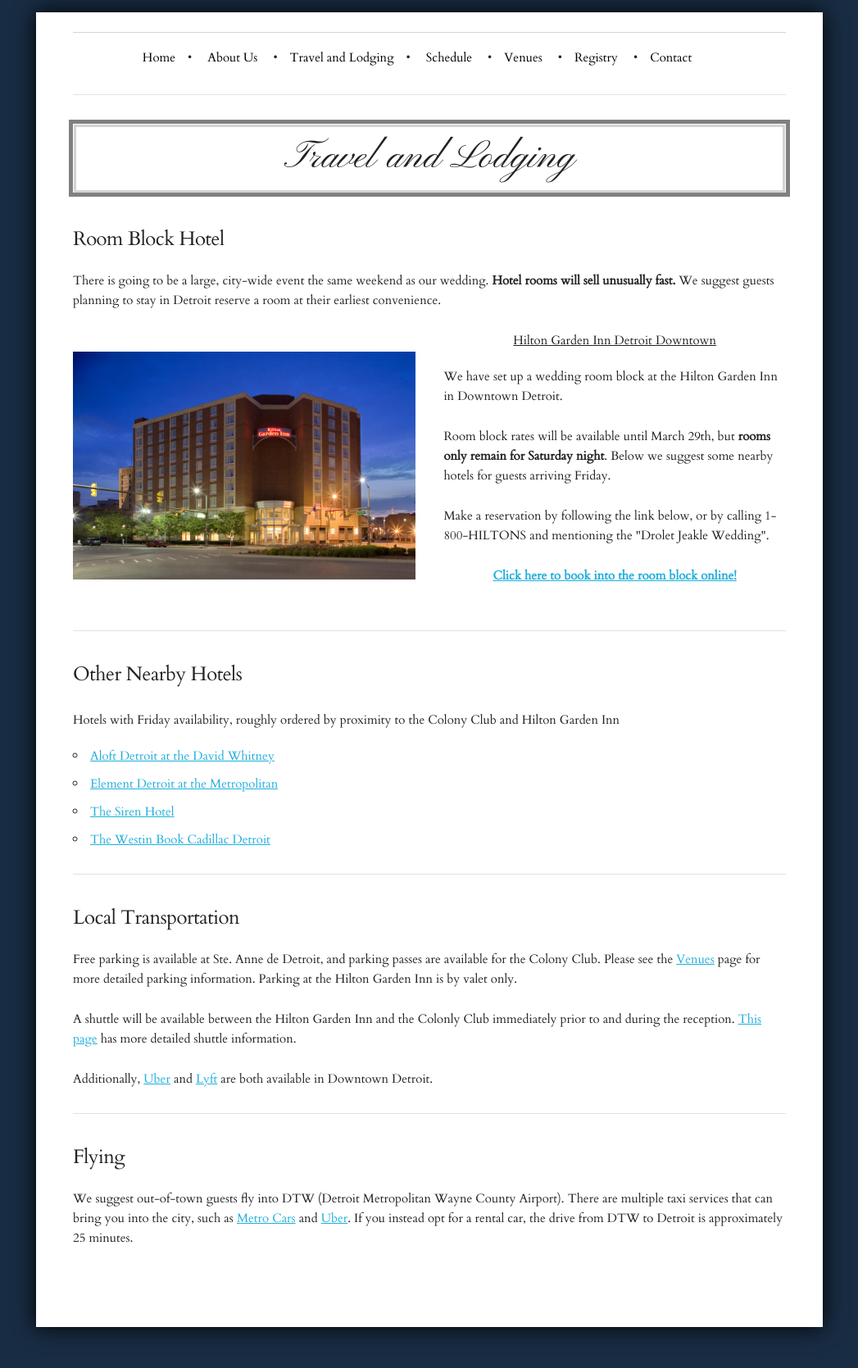
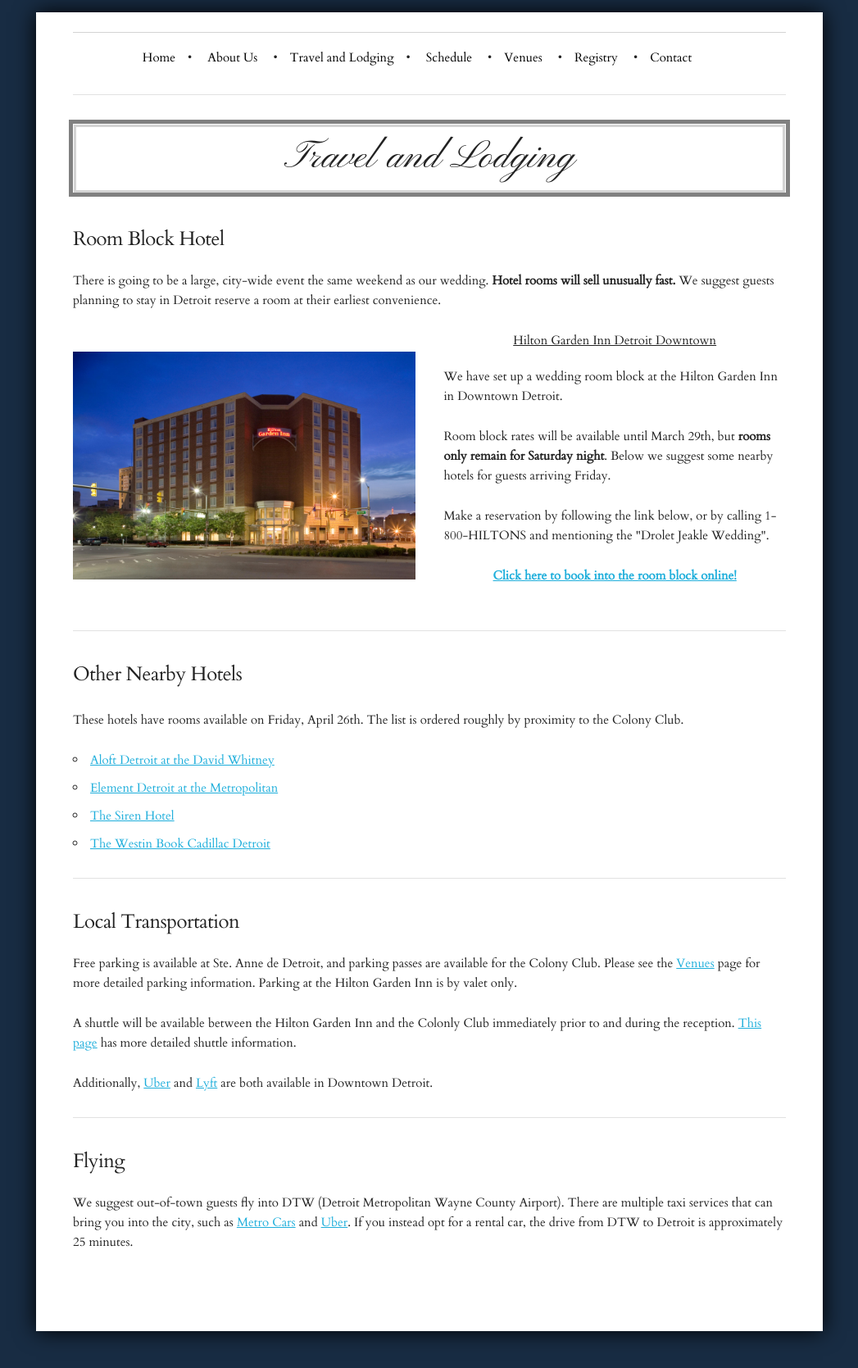
Before and after one commit to cjjeakle/DroletJeakleWedding, a Jekyll site: the page built from travel/index.html, in a window 1280 px wide. Shown: the whole page at 82% size, without its empty margins (116-1163 px from the left). Built offline with Jekyll 4.4.1, drawn with Linux system fonts in a browser that asks for light colours; nearby versions of some CDN libraries.

Commit message:
Improved the description text for 'Other Nearby Hotels'

```diff
--- a/travel/index.html
+++ b/travel/index.html
@@ -46,7 +46,9 @@
 
 <h5>Other Nearby Hotels</h5>
 <p>
-  <h6>Hotels with Friday availability, roughly ordered by proximity to the Colony Club and Hilton Garden Inn</h6>
+  <p>
+    These hotels have rooms available on Friday, April 26th. The list is ordered roughly by proximity to the Colony Club.
+  </p>
   <ul>
     <li><a href="http://www.aloftdetroit.com/">
       Aloft Detroit at the David Whitney
```
